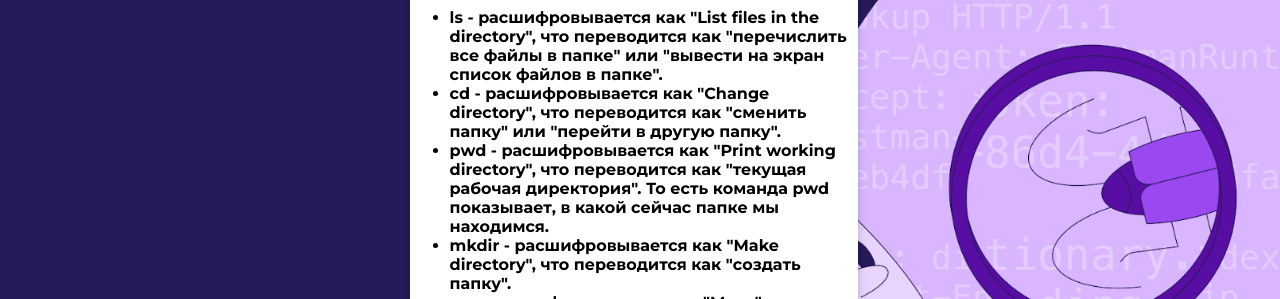
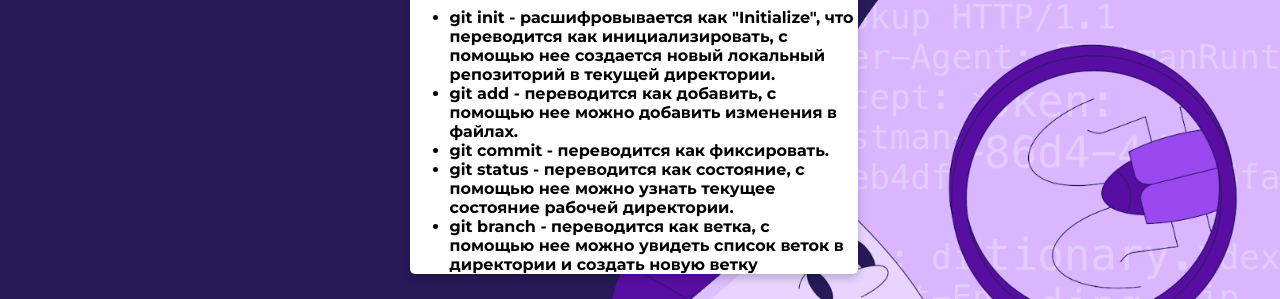
Before and after one commit to Nerfdreik/-5, a plain HTML site: page html/git.html in a window 1280 px wide. Shown: the part 71-370 px from the top of the page. Drawn offline with Linux system fonts and the light colour scheme.

Commit message:
git.html

```diff
--- a/html/git.html
+++ b/html/git.html
@@ -14,11 +14,11 @@
       <div class="card">
          <p class="subtitle">Git</p>
           <ul>
-            <li>ls - расшифровывается как "List files in the directory", что переводится как "перечислить все файлы в папке" или "вывести на экран список файлов в папке".</li>
-            <li>cd - расшифровывается как "Change directory", что переводится как "сменить папку" или "перейти в другую папку".</li>
-            <li>pwd - расшифровывается как "Print working directory", что переводится как "текущая рабочая директория". То есть команда pwd показывает, в какой сейчас папке мы находимся. </li>
-            <li>mkdir - расшифровывается как "Make directory", что переводится как "создать папку".</li>
-            <li>mv - расшифровывается как "Move", что переводится как "переместить", "передвинуть". С помощью нее можно переместить и переименовать файл.</li>
+            <li>git init - расшифровывается как "Initialize", что переводится как инициализировать, с помощью нее создается новый локальный репозиторий в текущей директории.</li>
+            <li>git add - переводится как добавить, с помощью нее можно добавить изменения в файлах.</li>
+            <li>git commit - переводится как фиксировать. </li>
+            <li>git status - переводится как состояние, с помощью нее можно узнать текущее состояние рабочей директории.</li>
+            <li>git branch - переводится как ветка, с помощью нее можно увидеть список веток в директории и создать новую ветку</li>
          </ul>
       </div>
       <!--footer-->
```
